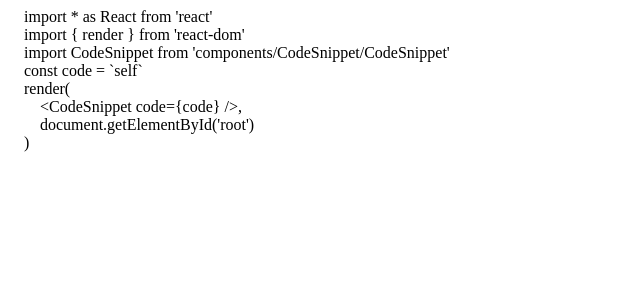
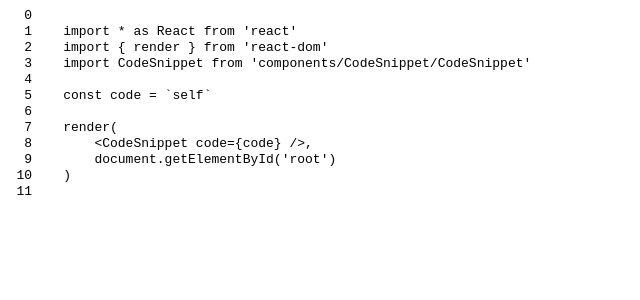
Before and after one commit to Dergash/react-static-grid, a React app: page / in a window 1280 px wide. Shown: the top 300 px of the page, without its empty margins (0-640 px from the left). Built offline with nearby package versions, Linux system fonts and the light colour scheme.

Commit message:
feat(CodeSnippet): line numbers

```diff
--- a/src/components/CodeSnippet/CodeSnippet.css
+++ b/src/components/CodeSnippet/CodeSnippet.css
@@ -1,3 +1,18 @@
 .Container {
-  white-space: pre;
+    white-space: pre;
 }
+
+.Line {
+    height: 16px;
+    display: flex;
+    font-family: monospace;
+}
+
+.LineNumber {
+    text-align: right;
+    user-select: none;
+}
+
+.LineCode {
+    margin: 0;
+}
--- a/src/components/CodeSnippet/CodeSnippet.tsx
+++ b/src/components/CodeSnippet/CodeSnippet.tsx
@@ -2,16 +2,31 @@ import * as React from 'react'
 import * as styles from './CodeSnippet.css'
 
 interface ICodeSnippetProps {
+    editable?: boolean,
     code: string
 }
 
 function CodeSnippet(props: ICodeSnippetProps) {
     const lines = props.code.split('\n')
+    const lineNumberWidth = getLineNumberWidth(lines.length)
     return (
-        <div contentEditable className={styles.Container}>
-            {lines.map(line => <div>{line}</div>)}
+        <div className={styles.Container}>
+            {lines.map((line, index) =>
+                <div className={styles.Line}>
+                    <div className={styles.LineNumber} style={lineNumberWidth}>
+                        {index}
+                    </div>
+                    <pre className={styles.LineCode}>
+                        {line || '\n'}
+                    </pre>
+                </div>
+            )}
         </div>
     )
 }
 
+function getLineNumberWidth(lines: number) {
+    return { minWidth: 8 + lines.toString().length * 8 }
+}
+
 export default CodeSnippet
```
